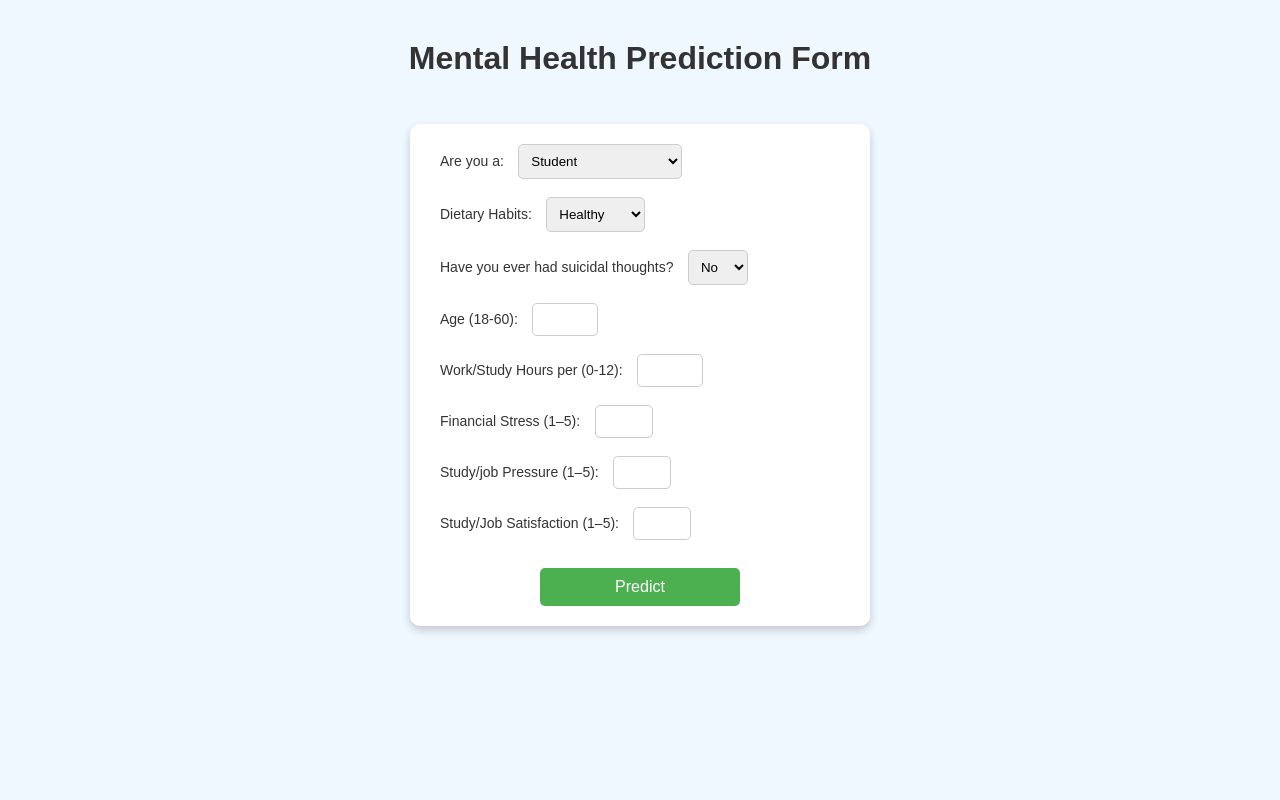
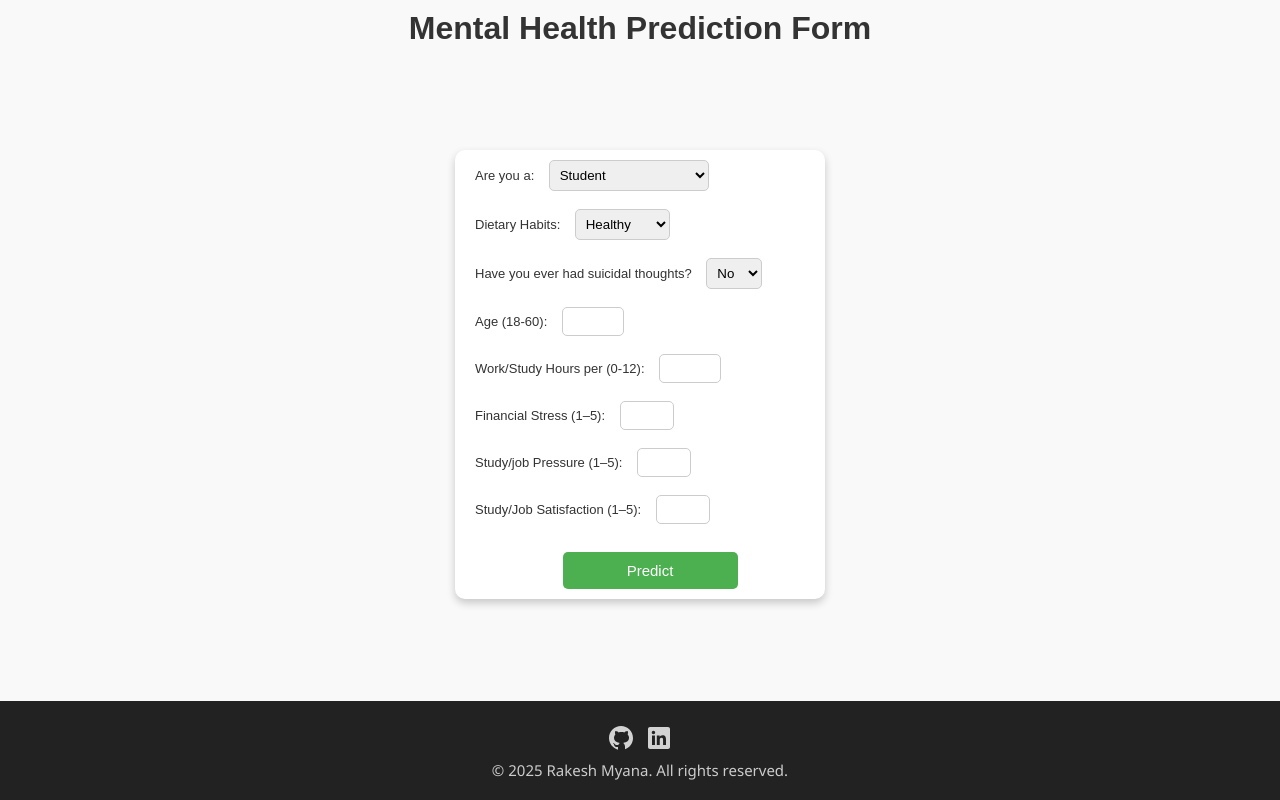
Before and after one commit to rakesh-myana/mental-health-predictor, a Flask app: page / in a window 1280 px wide. Run offline with Flask 3, Linux system fonts and the light colour scheme; parts of the project's set-up code (start-up, migrations or seed data) failed here and were passed over.

Commit message:
footer added

```diff
--- /dev/null
+++ b/static/footer.css
@@ -0,0 +1,65 @@
+/* Footer Section Styling */
+footer {
+
+    background-color: #222;
+    color: #fff;
+    font-family: 'Segoe UI', Tahoma, Geneva, Verdana, sans-serif;
+    width: 100%;
+}
+
+/* Footer Container */
+.footer-container {
+    /* Gold border */
+
+    padding-top: 20px;
+    padding-bottom: 20px;
+    display: flex;
+    justify-content: center;
+    /* Center all content */
+    align-items: center;
+    flex-direction: column;
+    /* Stack items vertically */
+}
+
+
+
+/* Social Icons Link Styling */
+.social-icons a {
+    transition: transform 0.3s ease, color 0.3s ease;
+}
+
+/* Social Icons Hover Effect */
+.social-icons a:hover {
+    transform: scale(1.1);
+    color: #FFD700;
+    /* Gold color on hover */
+}
+
+/* Social Icon Image Styling */
+.social-icons img {
+    width: 30px;
+    height: 30px;
+    opacity: 0.8;
+    transition: opacity 0.3s ease;
+    filter: invert(1);
+    padding: 2px;
+
+
+}
+
+/* Social Icon Hover Effect */
+.social-icons a:hover img {
+    opacity: 1;
+    transform: scale(1.2);
+}
+
+/* Footer Text Styling */
+.footer-container p {
+    font-size: 15px;
+    color: #ccc;
+    margin: 0;
+    text-align: center;
+    /* Align the text to the center */
+    flex-basis: 100%;
+    /* Ensures the text takes the full width */
+}
--- a/static/style.css
+++ b/static/style.css
@@ -1,31 +1,34 @@
 /* General body styling */
+*{
+    margin: 0;
+    padding: 0;
+}
 body {
     font-family: Arial, sans-serif;
-    background-color: #f0f8ff;
-    margin: 0;
-    padding: 0;
+    background-color: #f9f9f9;
     display: flex;
     flex-direction: column;
     justify-content: space-between;
     align-items: center;
+    height: 100vh;
 }
 
 /* Form container */
 form {
-    margin-top: 2%;
     background-color: #ffffff;
     border-radius: 10px;
     box-shadow: 0 4px 8px rgba(0, 0, 0, 0.2);
-    padding: 20px 30px;
-    width: 400px;
+    padding: 10px 0px 10px 20px;
+    width: 350px;
     text-align: left;
+    margin:10px 0px;
 }
 
 /* Form heading */
 h1 {
     text-align: center;
     color: #333333;
-    margin-top: 40px;
+    margin-top: 10px;
 }
 
 /* Labels and inputs in a row */
@@ -33,11 +36,11 @@ h1 {
     display: flex;
     justify-content: space-between;
     align-items: center;
-    margin-bottom: 10px; /* Reduced spacing between rows */
+    margin-bottom: 0px; /* Reduced spacing between rows */
 }
 
 label {
-    font-size: 14px;
+    font-size: 13px;
     color: #333333;
     margin-right: 10px; /* Space between label and input */
     flex: 1; /* Allow label to take up space */
@@ -45,7 +48,7 @@ label {
 
 input[type="number"], select {
     flex: 2; /* Allow input to take up more space */
-    padding: 8px;
+    padding: 6px;
     border: 1px solid #cccccc;
     border-radius: 5px;
     box-sizing: border-box;
@@ -55,11 +58,11 @@ input[type="number"], select {
 input[type="submit"] {
     background-color: #4caf50;
     color: white;
-    padding: 10px 15px;
+    padding: 10px;
     border: none;
     border-radius: 5px;
     cursor: pointer;
-    font-size: 16px;
+    font-size: 15px;
     width: 50%;
     margin-top: 10px;
     margin-left: 25%;
@@ -76,11 +79,3 @@ h2 {
     color: #4caf50;
     margin-bottom: 10px;
 }
-
-/* Responsive design */
-@media (max-width: 500px) {
-    form {
-        width: 90%;
-        padding: 15px;
-    }
-}
--- a/templates/index.html
+++ b/templates/index.html
@@ -5,7 +5,7 @@
     <meta name="viewport" content="width=device-width, initial-scale=1.0">
     <title>Mental Health Prediction</title>
     <link rel="stylesheet" href="../static/style.css">
-
+    <link rel="stylesheet" href="../static/footer.css">
 </head>
 <body>
 
@@ -55,4 +55,19 @@
     {% endif %}
 
 </body>
+<footer>
+    <div class="footer-container">
+        <!-- Social Icons First -->
+        <div class="social-icons">
+            <a href="https://github.com/rakesh-myana/mental-health-predictor" target="_blank"><img src="../static/images/github.svg" alt="GitHub"></a>
+            <a href="https://www.linkedin.com/in/rakesh-myana" target="_blank"><img src="../static/images/linkedin.svg"
+                    alt="LinkedIn"></a>
+        </div>
+
+
+        <!-- Copyright Text -->
+        <p>&copy; 2025 Rakesh Myana. All rights reserved.</p>
+    </div>
+</footer>
+
 </html>
```
Also changed, not shown: static/images/github.svg (added), static/images/linkedin.svg (added).
